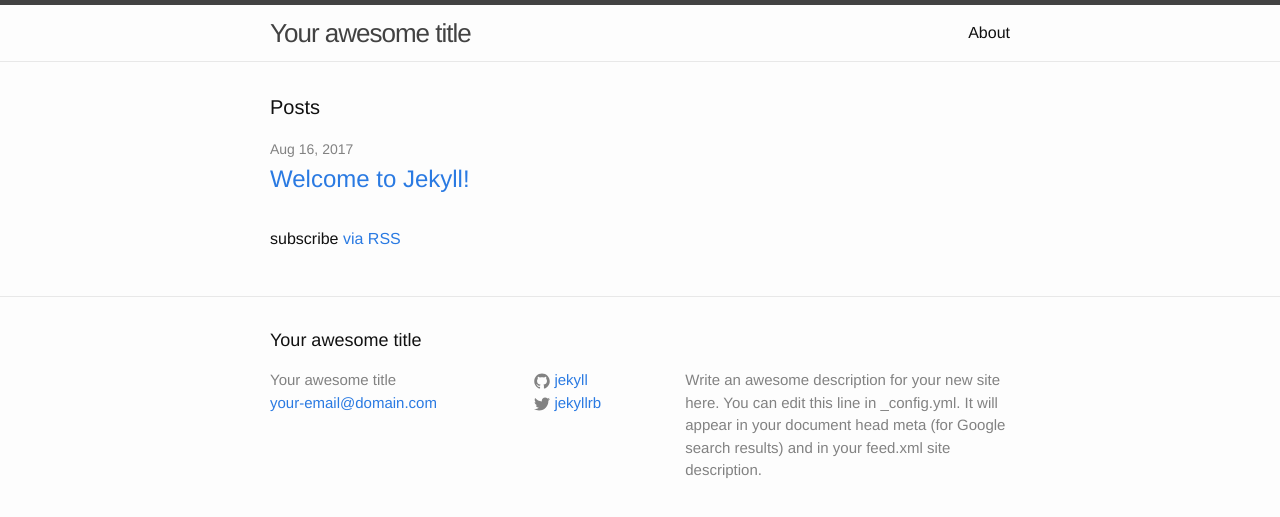
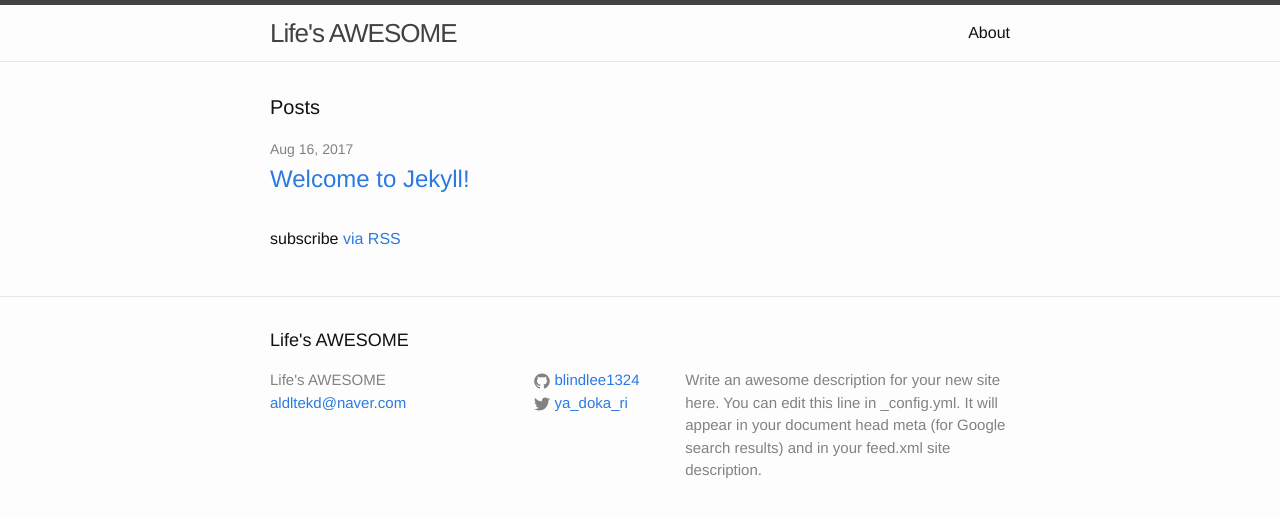
Before and after one commit to blindlee1324/blindlee1324.github.io, a Jekyll site: the page built from index.html, in a window 1280 px wide. Shown: the top 517 px of the page. Built offline with Jekyll 4.4.1, drawn with Linux system fonts in a browser that asks for light colours.

Commit message:
_config.yml edited

```diff
--- a/_config.yml
+++ b/_config.yml
@@ -6,16 +6,16 @@
 # 'jekyll serve'. If you change this file, please restart the server process.
 
 # Site settings
-title: Your awesome title
-email: your-email@domain.com
+title: Life's AWESOME
+email: aldltekd@naver.com
 description: > # this means to ignore newlines until "baseurl:"
   Write an awesome description for your new site here. You can edit this
   line in _config.yml. It will appear in your document head meta (for
   Google search results) and in your feed.xml site description.
 baseurl: "" # the subpath of your site, e.g. /blog
 url: "http://yourdomain.com" # the base hostname & protocol for your site
-twitter_username: jekyllrb
-github_username:  jekyll
+twitter_username: ya_doka_ri
+github_username:  blindlee1324
 
 # Build settings
 markdown: kramdown
```
